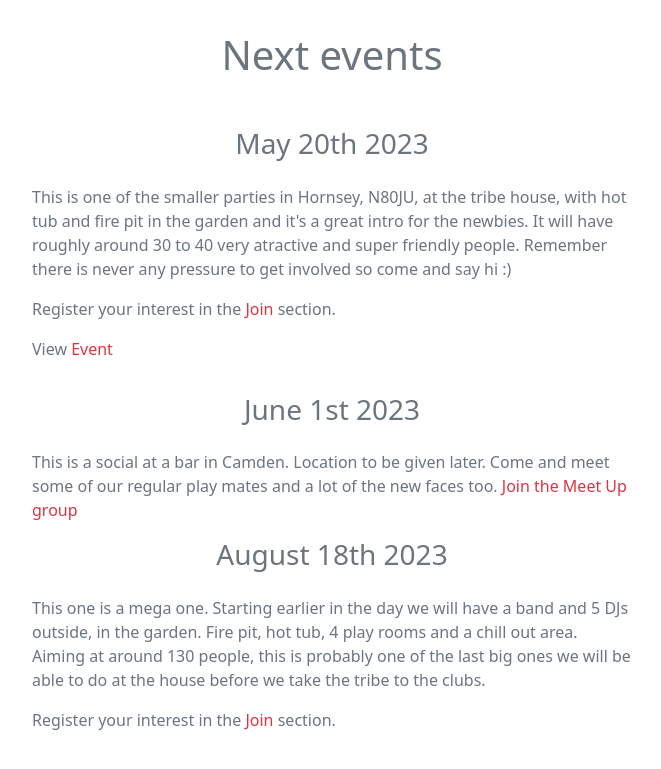
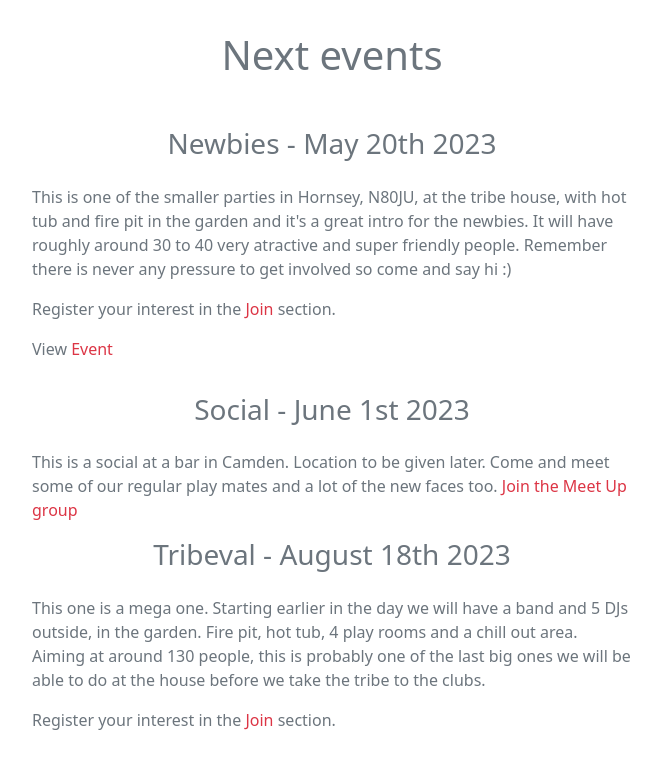
Before and after one commit to dantrovato/the-tribe-react18, a React (Vite) app: page /events in a window 1280 px wide. Shown: the part 617-1386 px from the top of the page, without its empty margins (308-969 px from the left). Built offline with nearby package versions, Linux system fonts and the light colour scheme.

Commit message:
Add name of events next to the date

```diff
--- a/src/components/Events.tsx
+++ b/src/components/Events.tsx
@@ -10,7 +10,7 @@ const Events = () => {
         AN ACCEPTABLE ANSWER
       </p>
       <h1 className="text-center text-muted mb-5">Next events</h1>
-      <h3 className="text-center text-muted mb-4">May 20th 2023 </h3>
+      <h3 className="text-center text-muted mb-4">Newbies - May 20th 2023 </h3>
       <p
         className=" text-muted mb-3"
         style={{ maxWidth: "600px", margin: "auto" }}
@@ -37,7 +37,7 @@ const Events = () => {
           Event
         </Link>{" "}
       </p>
-      <h3 className="text-center text-muted mb-4">June 1st 2023 </h3>
+      <h3 className="text-center text-muted mb-4">Social - June 1st 2023 </h3>
       <p
         className=" text-muted mb-3"
         style={{ maxWidth: "600px", margin: "auto" }}
@@ -51,7 +51,9 @@ const Events = () => {
           Join the Meet Up group
         </a>
       </p>
-      <h3 className="text-center text-muted mb-4">August 18th 2023 </h3>
+      <h3 className="text-center text-muted mb-4">
+        Tribeval - August 18th 2023{" "}
+      </h3>
       <p
         className=" text-muted mb-3"
         style={{ maxWidth: "600px", margin: "auto" }}
```
